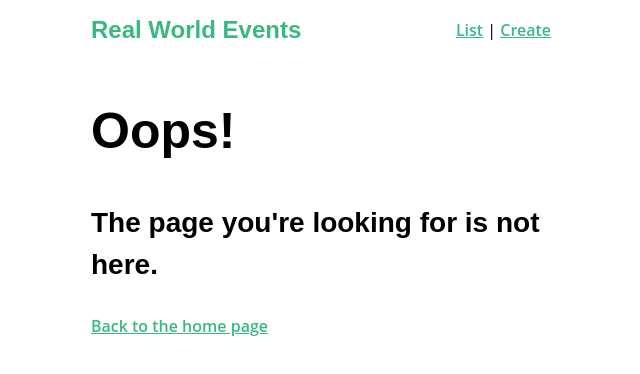
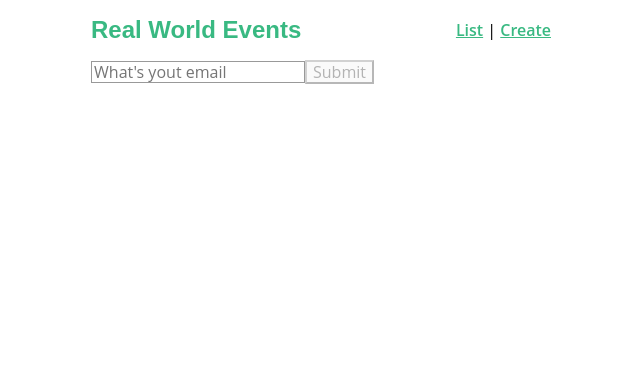
Before and after one commit to igortuag/real-world-vue, a Vue app: page /example in a window 1280 px wide. Before the commit this address led to /404. Shown: the top 374 px of the page, without its empty margins (319-959 px from the left). Built offline with nearby package versions, Linux system fonts and the light colour scheme.

Commit message:
Form Validation with Vuelidate

```diff
--- a/package.json
+++ b/package.json
@@ -17,6 +17,7 @@
     "vue": "^2.6.11",
     "vue-router": "^3.2.0",
     "vuejs-datepicker": "^1.6.2",
+    "vuelidate": "^0.7.5",
     "vuex": "^3.4.0"
   },
   "devDependencies": {
--- a/src/main.js
+++ b/src/main.js
@@ -5,6 +5,9 @@ import store from './store'
 import upperFirst from 'lodash/upperFirst'
 import camelCase from 'lodash/camelCase'
 import 'nprogress/nprogress.css'
+import Vuelidate from 'vuelidate'
+
+Vue.use(Vuelidate)
 
 const requireComponent = require.context(
   './components',
--- a/src/router/index.js
+++ b/src/router/index.js
@@ -7,6 +7,7 @@ import NProgress from 'nprogress'
 import store from '@/store'
 import NotFound from '@/views/NotFound'
 import NetworkIssue from '@/views/NetworkIssue'
+import Example from '@/views/Example'
 
 Vue.use(Router)
 
@@ -23,6 +24,11 @@ const router = new Router({
       path: '/event/create',
       name: 'event-create',
       component: EventCreate
+    },
+    {
+      path: '/example',
+      name: 'example',
+      component: Example
     },
     {
       path: '/event/:id',
--- /dev/null
+++ b/src/views/Example.vue
@@ -0,0 +1,49 @@
+<template>
+  <form @submit.prevent="submit">
+    <input
+      type="email"
+      placeholder="What's yout email"
+      v-model="email"
+      :class="{ error: $v.email.$error }"
+      @blur="$v.email.$touch()"
+    />
+    <div v-if="$v.email.$error">
+      <p v-if="!$v.email.email" class="errorMessage">
+        Please enter a valid email
+      </p>
+      <p v-if="!$v.email.required" class="errorMessage">Email is required</p>
+    </div>
+    <button :disabled="$v.$invalid" type="submit">Submit</button>
+    <p v-if="$v.email.$error" class="errorMessage">
+      Please fill out the required fields
+    </p>
+  </form>
+</template>
+
+<script>
+import { required, email } from 'vuelidate/lib/validators'
+
+export default {
+  data() {
+    return {
+      email: null
+    }
+  },
+  validations: {
+    email: {
+      required,
+      email
+    }
+  },
+  methods: {
+    submit() {
+      this.$v.$touch()
+      if (!this.$v.$invalid) {
+        console.log('Form Submitted: ', this.email)
+      }
+    }
+  }
+}
+</script>
+
+<style lang="scss" scoped></style>
```
Also changed, not shown: 1 other file (tests, documents, lock files or other folders).
